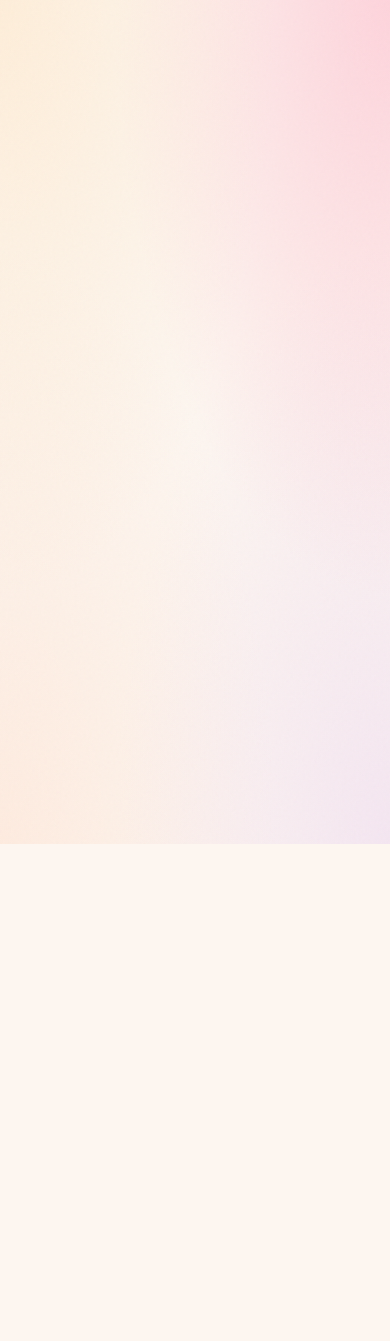
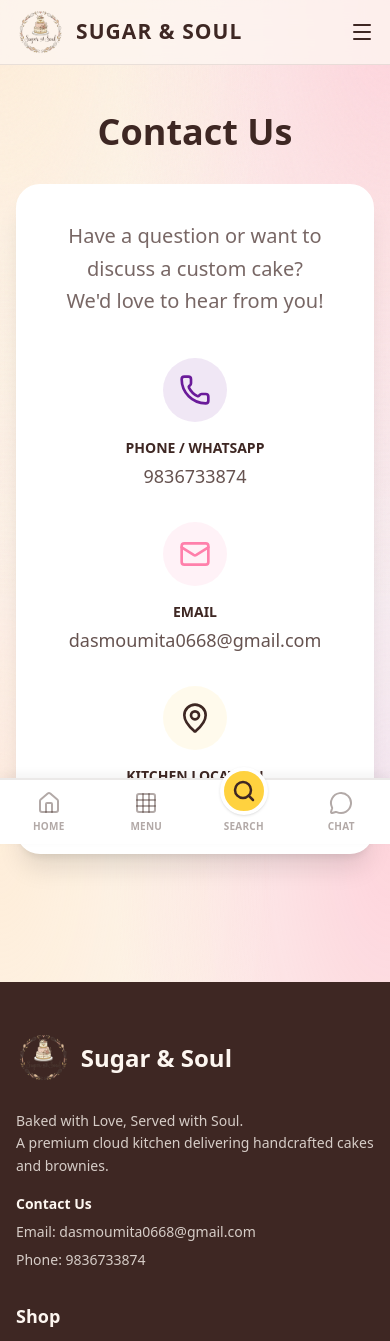
Before and after one commit to arghyacr7/suger_and_soul, a Next.js app: page /contact in a window 390 px wide. Before the commit this address had no page. Shown: the top 1341 px of the page. Before the commit the page ends 844 px from the top, so only its background shows below. Built offline with nearby package versions, Linux system fonts and the light colour scheme; a web font is replaced by a local one.

Commit message:
feat: Implement Custom Order flow, Mobile Menu Drawer, and Fix Static Export

```diff
--- /dev/null
+++ b/src/app/contact/page.tsx
@@ -0,0 +1,56 @@
+import { Mail, Phone, MapPin } from "lucide-react"
+import { Metadata } from "next"
+
+export const metadata: Metadata = {
+    title: "Contact Us - Sugar & Soul",
+    description: "Get in touch with Sugar & Soul for custom cakes and queries.",
+}
+
+export default function ContactPage() {
+    return (
+        <div className="container mx-auto px-4 md:px-6 py-12">
+            <div className="max-w-3xl mx-auto">
+                <h1 className="font-heading text-4xl md:text-5xl font-bold text-brown mb-8 text-center">Contact Us</h1>
+
+                <div className="bg-white rounded-3xl p-8 md:p-12 shadow-xl border-4 border-white text-center">
+                    <p className="text-xl text-brown/70 mb-10 leading-relaxed">
+                        Have a question or want to discuss a custom cake? <br />
+                        We'd love to hear from you!
+                    </p>
+
+                    <div className="grid gap-8 md:grid-cols-3">
+                        <div className="flex flex-col items-center gap-4 group">
+                            <div className="w-16 h-16 bg-purple/10 rounded-full flex items-center justify-center text-purple group-hover:bg-purple group-hover:text-white transition-colors">
+                                <Phone size={32} />
+                            </div>
+                            <div>
+                                <h3 className="font-bold text-brown uppercase text-sm mb-1">Phone / WhatsApp</h3>
+                                <a href="tel:9836733874" className="text-lg text-brown/80 hover:text-purple font-medium">9836733874</a>
+                            </div>
+                        </div>
+
+                        <div className="flex flex-col items-center gap-4 group">
+                            <div className="w-16 h-16 bg-pink/10 rounded-full flex items-center justify-center text-pink group-hover:bg-pink group-hover:text-white transition-colors">
+                                <Mail size={32} />
+                            </div>
+                            <div>
+                                <h3 className="font-bold text-brown uppercase text-sm mb-1">Email</h3>
+                                <a href="mailto:dasmoumita0668@gmail.com" className="text-lg text-brown/80 hover:text-pink font-medium">dasmoumita0668@gmail.com</a>
+                            </div>
+                        </div>
+
+                        <div className="flex flex-col items-center gap-4 group">
+                            <div className="w-16 h-16 bg-yellow/10 rounded-full flex items-center justify-center text-brown group-hover:bg-yellow group-hover:text-white transition-colors">
+                                <MapPin size={32} />
+                            </div>
+                            <div>
+                                <h3 className="font-bold text-brown uppercase text-sm mb-1">Kitchen Location</h3>
+                                <p className="text-lg text-brown/80 font-medium">Rabindranagar, Dankuni</p>
+                            </div>
+                        </div>
+                    </div>
+                </div>
+            </div>
+        </div>
+    )
+}
--- a/src/app/custom-order/page.tsx
+++ b/src/app/custom-order/page.tsx
@@ -66,16 +66,19 @@ export default function CustomOrderPage() {
 
                         {/* Weight */}
                         <div className="space-y-2">
-                            <label className="block text-sm font-bold text-brown uppercase tracking-wide">Estimated Weight</label>
+                            <label className="block text-sm font-bold text-brown uppercase tracking-wide">Estimated Weight (kg)</label>
                             <select
                                 value={weight}
                                 onChange={(e) => setWeight(e.target.value)}
-                                className="w-full px-4 py-3 rounded-xl bg-gray-50 border border-gray-200 focus:border-purple focus:ring-2 focus:ring-purple/10 outline-none transition-all text-brown appearance-none cursor-not-allowed opacity-80"
-                                disabled
+                                className="w-full px-4 py-3 rounded-xl bg-gray-50 border border-gray-200 focus:border-purple focus:ring-2 focus:ring-purple/10 outline-none transition-all text-brown appearance-none"
                             >
                                 <option value="1 kg">1 kg</option>
+                                <option value="2 kg">2 kg</option>
+                                <option value="3 kg">3 kg</option>
+                                <option value="4 kg">4 kg</option>
+                                <option value="5 kg">5 kg</option>
                             </select>
-                            <p className="text-[10px] text-brown/40 italic">*Currently accepting order for 1kg only</p>
+                            <p className="text-[10px] text-brown/60 italic">*Currently accepting custom cake orders from 1 kg up to 5 kg only.</p>
                         </div>
 
                         {/* Date */}
--- a/src/components/home/FeaturedCarousel.tsx
+++ b/src/components/home/FeaturedCarousel.tsx
@@ -8,7 +8,9 @@ import { Button } from "@/components/ui/Button"
 import { products } from "@/lib/products"
 
 // Get popular products for the carousel
-const featuredProducts = products.filter(product => product.popular)
+const featuredProducts = products
+    .filter(product => product.popular)
+    .sort((a, b) => Number(b.bestseller || false) - Number(a.bestseller || false))
 
 import { useState } from "react"
 import { ProductModal } from "@/components/product/ProductModal"
--- a/src/components/layout/BottomMobileNav.tsx
+++ b/src/components/layout/BottomMobileNav.tsx
@@ -6,41 +6,98 @@ import { usePathname } from "next/navigation"
 import { cn } from "@/lib/utils"
 import { useState } from "react"
 import { SearchModal } from "../ui/SearchModal"
+import { motion, AnimatePresence } from "framer-motion"
 
 export function BottomMobileNav() {
     const pathname = usePathname()
     const [isSearchOpen, setIsSearchOpen] = useState(false)
+    const [isMenuOpen, setIsMenuOpen] = useState(false)
 
     const isActive = (path: string) => pathname === path
 
     return (
         <>
             <div className="fixed bottom-0 left-0 right-0 z-50 bg-white border-t-2 border-brown/10 shadow-[0_-4px_10px_rgba(0,0,0,0.05)] md:hidden pb-safe">
-                <div className="flex justify-around items-center h-16">
+                <div className="flex justify-around items-center h-16 relative">
                     <Link
                         href="/"
                         className={cn(
                             "flex flex-col items-center justify-center w-full h-full space-y-1",
                             isActive("/") ? "text-brown" : "text-brown/40"
                         )}
+                        onClick={() => setIsMenuOpen(false)}
                     >
                         <Home size={24} strokeWidth={isActive("/") ? 2.5 : 2} />
                         <span className="text-[10px] font-bold uppercase tracking-wide">Home</span>
                     </Link>
 
-                    <Link
-                        href="/cakes"
+                    <button
+                        onClick={() => setIsMenuOpen(!isMenuOpen)}
                         className={cn(
-                            "flex flex-col items-center justify-center w-full h-full space-y-1",
-                            isActive("/cakes") ? "text-brown" : "text-brown/40"
+                            "flex flex-col items-center justify-center w-full h-full space-y-1 transition-colors",
+                            isMenuOpen || isActive("/cakes") || isActive("/cream-cakes") || isActive("/brownies") ? "text-brown" : "text-brown/40"
                         )}
                     >
-                        <Grid size={24} strokeWidth={isActive("/cakes") ? 2.5 : 2} />
+                        <Grid size={24} strokeWidth={isMenuOpen ? 2.5 : 2} />
                         <span className="text-[10px] font-bold uppercase tracking-wide">Menu</span>
-                    </Link>
+                    </button>
+
+                    {/* Menu Drawer */}
+                    <AnimatePresence>
+                        {isMenuOpen && (
+                            <>
+                                <motion.div
+                                    initial={{ opacity: 0 }}
+                                    animate={{ opacity: 1 }}
+                                    exit={{ opacity: 0 }}
+                                    onClick={() => setIsMenuOpen(false)}
+                                    className="fixed inset-0 bg-black/20 backdrop-blur-sm z-40 mb-16"
+                                />
+                                <motion.div
+                                    initial={{ y: "100%", opacity: 0 }}
+                                    animate={{ y: 0, opacity: 1 }}
+                                    exit={{ y: "100%", opacity: 0 }}
+                                    transition={{ type: "spring", damping: 25, stiffness: 300 }}
+                                    className="absolute bottom-full left-0 right-0 bg-white rounded-t-[2rem] shadow-2xl border-t-2 border-brown/10 p-6 z-50 mb-[2px]"
+                                >
+                                    <div className="flex flex-col gap-3">
+                                        <div className="text-center mb-2">
+                                            <div className="w-12 h-1.5 bg-gray-200 rounded-full mx-auto" />
+                                            <h3 className="font-heading text-lg font-bold text-brown mt-4 uppercase">Select Category</h3>
+                                        </div>
+
+                                        <Link
+                                            href="/cakes"
+                                            onClick={() => setIsMenuOpen(false)}
+                                            className="p-4 rounded-xl bg-yellow/10 text-brown font-bold text-lg text-center active:scale-95 transition-transform border border-yellow/20"
+                                        >
+                                            Normal Cakes
+                                        </Link>
+                                        <Link
+                                            href="/cream-cakes"
+                                            onClick={() => setIsMenuOpen(false)}
+                                            className="p-4 rounded-xl bg-pink/10 text-brown font-bold text-lg text-center active:scale-95 transition-transform border border-pink/20"
+                                        >
+                                            Cream Cakes
+                                        </Link>
+                                        <Link
+                                            href="/brownies"
+                                            onClick={() => setIsMenuOpen(false)}
+                                            className="p-4 rounded-xl bg-blue/10 text-brown font-bold text-lg text-center active:scale-95 transition-transform border border-blue/20"
+                                        >
+                                            Brownies
+                                        </Link>
+                                    </div>
+                                </motion.div>
+                            </>
+                        )}
+                    </AnimatePresence>
 
                     <button
-                        onClick={() => setIsSearchOpen(true)}
+                        onClick={() => {
+                            setIsSearchOpen(true)
+                            setIsMenuOpen(false)
+                        }}
                         className="flex flex-col items-center justify-center w-full h-full space-y-1 text-brown/40 hover:text-brown"
                     >
                         <div className="bg-yellow text-brown p-2 rounded-full -mt-6 border-4 border-white shadow-sm">
@@ -50,10 +107,10 @@ export function BottomMobileNav() {
                     </button>
 
                     <a
-                        href="#" // Floating WhatsApp handles the click usually, but this is a dedicated nav item
+                        href="#"
                         onClick={(e) => {
                             e.preventDefault()
-                            // Trigger the existing floating whatsapp click if possible, or just open link
+                            setIsMenuOpen(false)
                             window.open(`https://wa.me/919836733874`, "_blank")
                         }}
                         className="flex flex-col items-center justify-center w-full h-full space-y-1 text-brown/40"
--- a/src/components/layout/Footer.tsx
+++ b/src/components/layout/Footer.tsx
@@ -26,9 +26,17 @@ export function Footer() {
                             A premium cloud kitchen delivering handcrafted cakes and brownies.
                         </p>
                         <div className="text-sm text-cream/80 space-y-2">
-                            <p className="font-semibold text-cream">Run by Moumita Das</p>
-                            <p>📍 Rabindranagar, Dankuni, West Bengal</p>
-                            <p>📲 9836733874</p>
+                            <p className="font-semibold text-cream">Contact Us</p>
+                            <p>
+                                <a href="mailto:dasmoumita0668@gmail.com" className="hover:text-accent transition-colors">
+                                    Email: dasmoumita0668@gmail.com
+                                </a>
+                            </p>
+                            <p>
+                                <a href="tel:9836733874" className="hover:text-accent transition-colors">
+                                    Phone: 9836733874
+                                </a>
+                            </p>
                         </div>
                     </div>
 
@@ -69,14 +77,11 @@ export function Footer() {
                     <div>
                         <h3 className="font-heading text-lg font-semibold mb-4">Follow Us</h3>
                         <div className="flex gap-4">
-                            <Link href="https://www.instagram.com/iammoumita1" target="_blank" className="hover:text-accent transition-colors">
-                                <Instagram size={24} />
-                            </Link>
-                            <Link href="https://www.facebook.com/arghyadeep.das.948" target="_blank" className="hover:text-accent transition-colors">
+                            <Link href="https://www.facebook.com/arghyadeep.das.948" target="_blank" rel="noopener noreferrer" className="hover:text-accent transition-colors">
                                 <Facebook size={24} />
                             </Link>
-                            <Link href="#" className="hover:text-accent transition-colors">
-                                <Twitter size={24} />
+                            <Link href="https://www.instagram.com/iammoumita1?utm_source=ig_web_button_share_sheet&igsh=ZDNlZDc0MzIxNw==" target="_blank" rel="noopener noreferrer" className="hover:text-accent transition-colors">
+                                <Instagram size={24} />
                             </Link>
                         </div>
                     </div>
```
